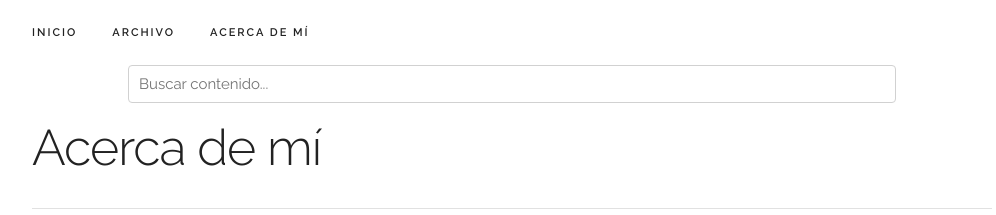
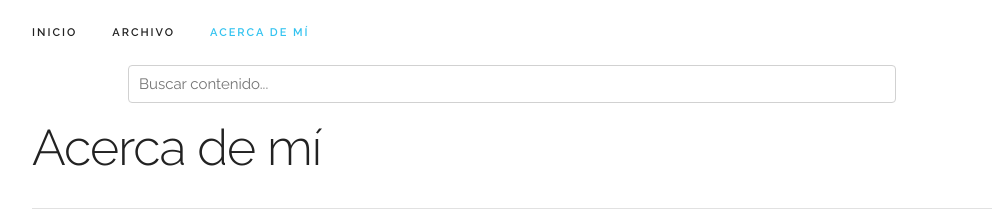
Before and after one commit to pedroprieto/test-blog, a Jekyll site: the page built from about.html, in a window 1280 px wide. Shown: the top 215 px of the page, without its empty margins (128-1124 px from the left). Built offline with Jekyll 4.4.1, drawn with Linux system fonts in a browser that asks for light colours.

Commit message:
Añado links nav activos.

```diff
--- a/_includes/nav.html
+++ b/_includes/nav.html
@@ -4,7 +4,7 @@
       {% for my_page in site.pages reversed %}
       {% if my_page.title %}
       <li class="navbar-item">
-        <a class="navbar-link" href="{{ site.baseurl }}{{ my_page.url }}">{{ my_page.title | escape }}</a>
+        <a class="navbar-link {% if page.url == my_page.url %}active{% endif%}" href="{{ site.baseurl }}{{ my_page.url }}">{{ my_page.title | escape }}</a>
       </li>
       {% endif %}
       {% endfor %}
```
